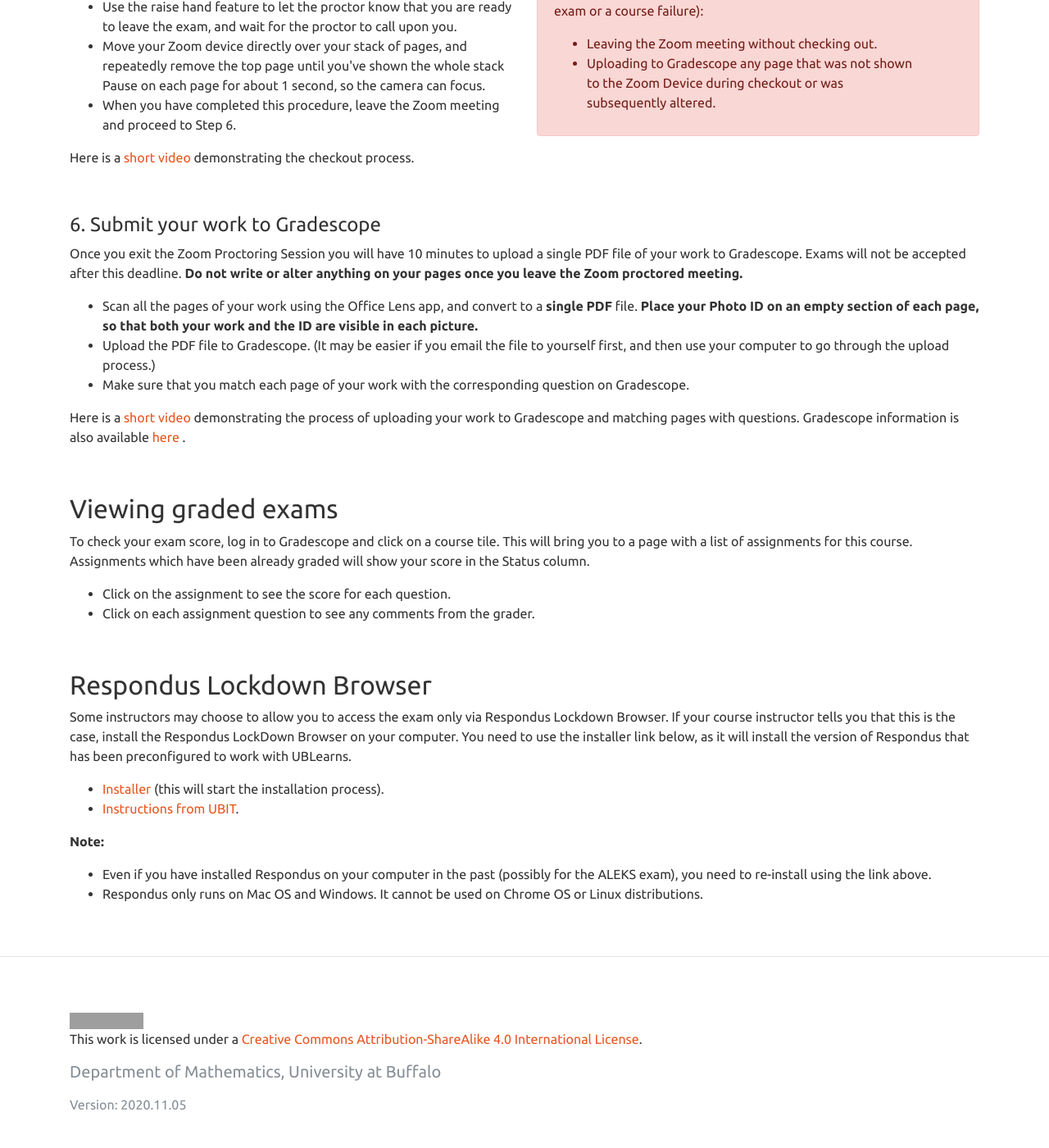
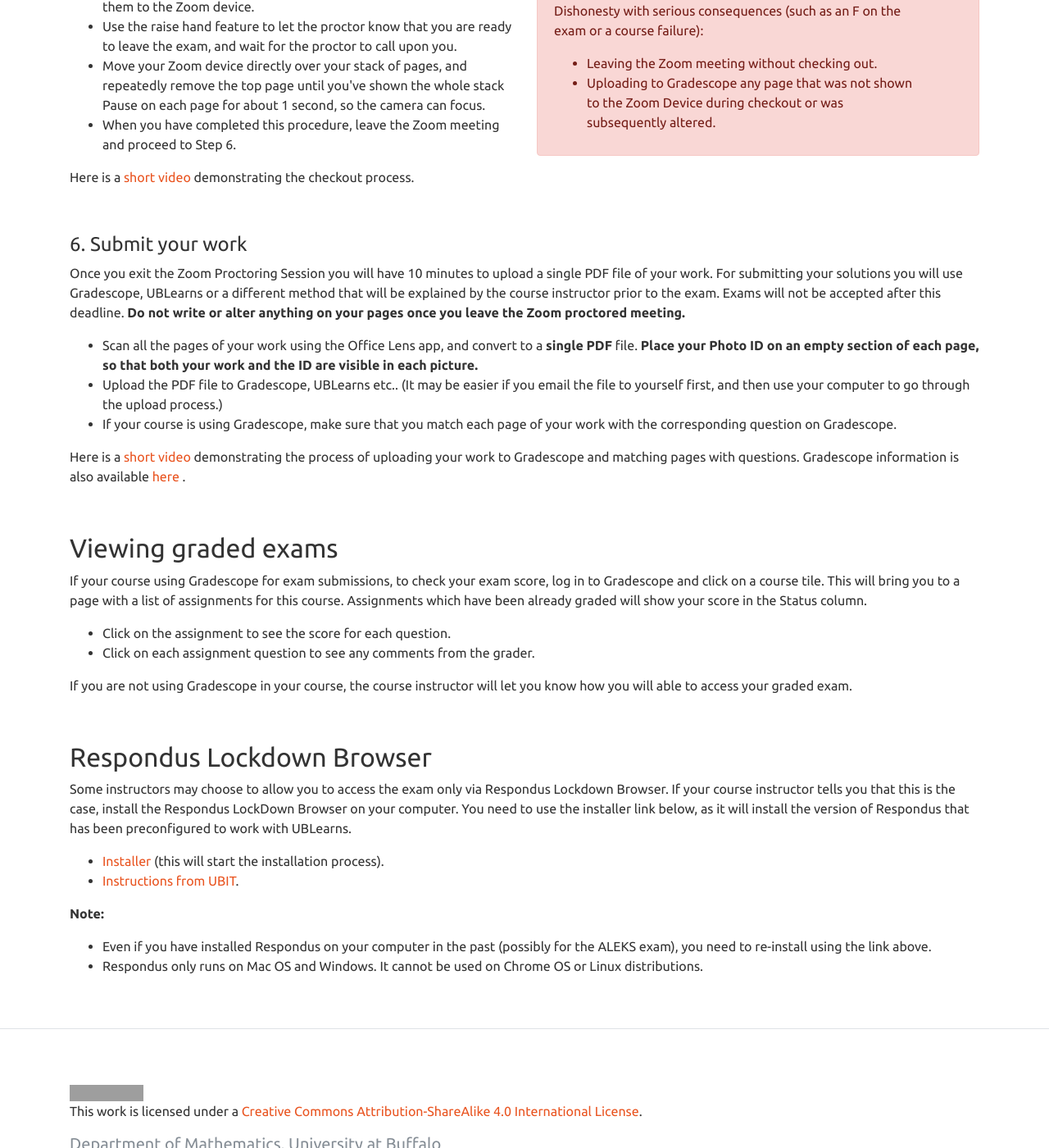
Before and after one commit to ub-math/exam_guides, a Jekyll site: the page built from docs/index.md, in a window 1280 px wide and 1400 px high, scrolled down 5009 px. Shown: the whole window at 82% size. Built offline with Jekyll 4.4.1, drawn with Linux system fonts in a browser that asks for light colours; some of the changed text lies outside the part shown; grey boxes are pictures that could not be loaded.

Commit message:
post-Gradescope edits

```diff
--- a/docs/index.md
+++ b/docs/index.md
@@ -93,6 +93,10 @@ Math Department staff members proctor the exams via students' smartphone/tablet
   <div class="card bg-light" style="min-width: 300px; margin-bottom:20px; padding:4px;">
     <div class="card-body">
       <h4>Gradescope</h4>
+      <p class="font-italic">In your course the instructor may choose a different way of submitting exams
+      that Gradescope (e.g. using UBLearns). In such case, ignore the instrtuctions below and follow the
+      instructions provided by the course instructor.</p>
+
       <p>Gradescope is where you will be submitting the exam for grading, (and also where you will go to see your
         score once the
         exam is graded).
@@ -402,10 +406,11 @@ page.
 
 <br />
 
-#### 6. Submit your work to Gradescope
+#### 6. Submit your work
 
-Once you exit the Zoom Proctoring Session you will have 10 minutes to upload a single PDF file of your work to
-Gradescope.
+Once you exit the Zoom Proctoring Session you will have 10 minutes to upload a single PDF file of your work.
+For submitting your solutions you will use Gradescope, UBLearns or a different method that will be explained
+by the course instructor prior to the exam.
 Exams will not be accepted after this deadline. **Do not write or alter anything on your pages once you leave the
 Zoom
 proctored meeting.**
@@ -413,9 +418,9 @@ proctored meeting.**
 * Scan all the pages of your work using the Office Lens app, and convert to a **single PDF** file.
 **Place your Photo ID on an empty section of each page, so that both your work and the ID are visible in each
 picture.**
-* Upload the PDF file to Gradescope. (It may be easier if you email the file to yourself first, and then use your
+* Upload the PDF file to Gradescope, UBLearns etc.. (It may be easier if you email the file to yourself first, and then use your
 computer to go through the upload process.)
-* Make sure that you match each page of your work with the corresponding question on Gradescope.
+* If your course is using Gradescope, make sure that you match each page of your work with the corresponding question on Gradescope.
 
 Here is a [short
 video](https://ub.hosted.panopto.com/Panopto/Pages/Viewer.aspx?id=1150706c-3572-452e-b34f-ac5b0149af2f){:target="_blank"
@@ -430,12 +435,15 @@ is also available
 
 ## Viewing graded exams
 
-To check your exam score, log in to Gradescope and click on a course tile. This will bring you to a page with a list
-of
+If your course using Gradescope for exam submissions, to check your exam score, log in to Gradescope and click on
+a course tile. This will bring you to a page with a list of
 assignments for this course. Assignments which have been already graded will show your score in the Status column.
 
 * Click on the assignment to see the score for each question.
 * Click on each assignment question to see any comments from the grader.
+
+If you are not using Gradescope in your course, the course instructor will let you know how you will able to access
+your graded exam.
 
 
 <br />
```
Also changed, not shown: docs/instructor.md (+4 -7 lines), docs/proctor.md (+1 -1 lines).
